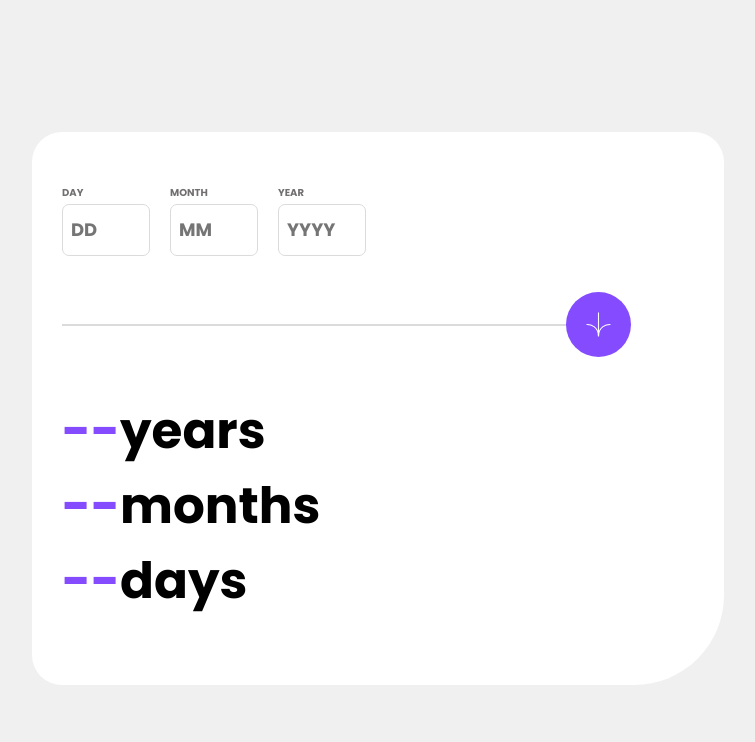
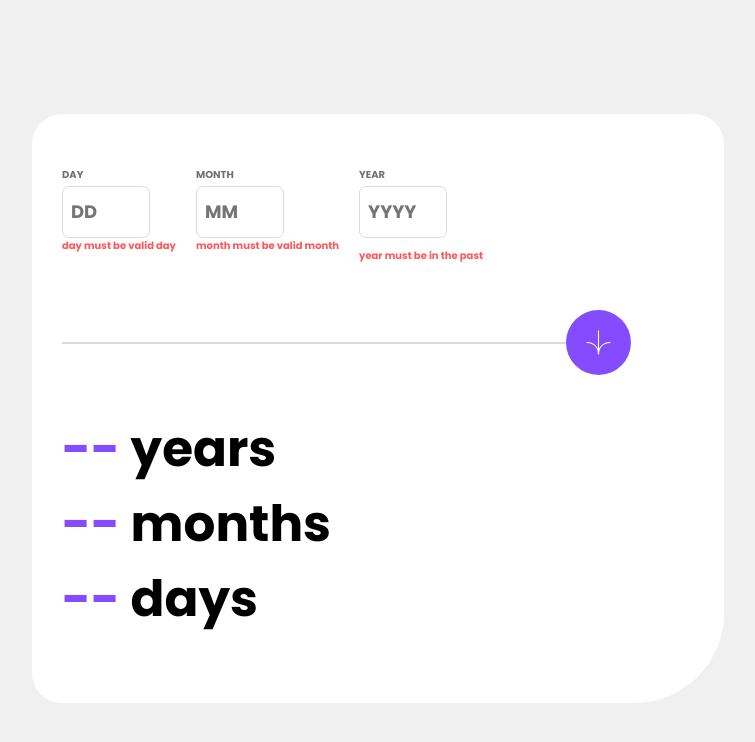
Before and after one commit to MelakuAlehegn/age-calculator-app, a plain HTML site: page index.html in a window 1280 px wide. Both pictures are taken after a click on the icon 860 px from the left and 324 px from the top of the page. Shown: the whole page, without its empty margins (262-1017 px from the left). Drawn offline with Linux system fonts and the light colour scheme.

Commit message:
javascript file edit: get input values

```diff
--- a/index.html
+++ b/index.html
@@ -12,21 +12,21 @@
 
 <body>
   <main>
-    <form>
+    <form id="form">
       <div class="inputs">
         <label for="day">Day</label>
         <input type="text" name="" id="day" placeholder="DD">
-        <div class="alert-message"></div>
+        <div class="alert-message-day alert"></div>
       </div>
       <div class="inputs">
         <label for="month">Month</label>
         <input type="text" name="" id="month" placeholder="MM">
-        <div class="alert-message"></div>
+        <div class="alert-message-month alert"></div>
       </div>
       <div class="inputs">
         <label for="year">Year</label>
         <input type="text" name="" id="year" placeholder="YYYY">
-        <div class="alert-message"></div>
+        <p class="alert-message-year alert"></p>
       </div>
     </form>
     <div class="divider">
@@ -39,12 +39,13 @@
     </div>
     <div class="display">
       <ul>
-        <li><span>--</span>years</li>
-        <li><span>--</span>months</li>
-        <li><span>--</span>days</li>
+        <li><span class="span-year">-- </span>years</li>
+        <li><span class="span-month">-- </span>months</li>
+        <li><span class="span-day">-- </span>days</li>
       </ul>
     </div>
   </main>
 </body>
+<script src="./main.js"> </script>
 
 </html>
--- /dev/null
+++ b/main.js
@@ -0,0 +1,57 @@
+let submit = document.querySelector(".svg");
+submit.addEventListener('click', hundleClick)
+
+function hundleClick() {
+    let day = document.querySelector("#day");
+    let month = document.querySelector("#month");
+    let year = document.querySelector("#year");
+
+    let dayValue = document.querySelector("#day").value;
+    let monthValue = document.querySelector("#month").value;
+    let yearValue = document.querySelector("#year").value;
+    let form = document.querySelector("#form");
+    let alertDay = document.querySelector(".alert-message-day");
+    let alertMonth = document.querySelector(".alert-message-month");
+    let alertYear = document.querySelector(".alert-message-year");
+
+    let spanYear = document.querySelector(".span-year");
+    let spanMonth = document.querySelector(".span-month");
+    let spanDay = document.querySelector(".span-day");
+    if (dayValue === '' && monthValue === '' && yearValue === '') {
+        alertDay.innerHTML = "day must be valid day"
+        alertMonth.innerHTML = "month must be valid month"
+        alertYear.innerHTML = "year must be in the past"
+        console.log('day invalid')
+    }
+    else if (dayValue === '') {
+        alertDay.innerHTML = "day must be valid day"
+
+    }
+    else if (dayValue === '' && monthValue === '') {
+        alertDay.innerHTML = "day must be valid day"
+        alertMonth.innerHTML = "month must be valid month"
+    }
+    else if (monthValue === '' && yearValue === '') {
+        alertMonth.innerHTML = "month must be valid month"
+        alertYear.innerHTML = "year must be in the past"
+    }
+    else if (monthValue === '') {
+        alertMonth.innerHTML = "month must be valid month"
+
+        console.log('month invalid')
+    }
+    else if (yearValue === '') {
+        alertYear.innerHTML = "year must be in the past"
+        console.log('year invalid')
+
+    }
+    else {
+        spanDay.innerHTML = calDays(dayValue)
+        spanMonth.innerHTML = calcMonths(monthValue)
+        spanYear.innerHTML = calcYear(yearValue)
+    }
+    console.log(dayValue)
+}
+function calcMonths(month) {
+
+}
--- a/style.css
+++ b/style.css
@@ -102,6 +102,15 @@ span {
     margin: 0;
 }
 
+.alert {
+    color: var(--light-red);
+    font-size: 10px;
+}
+
+.error {
+    border: 1px solid var(--light-red);
+}
+
 @media screen and (min-width: 425px) {
     main {
         width: 60%;
```
Also changed, not shown: 1 other file.
